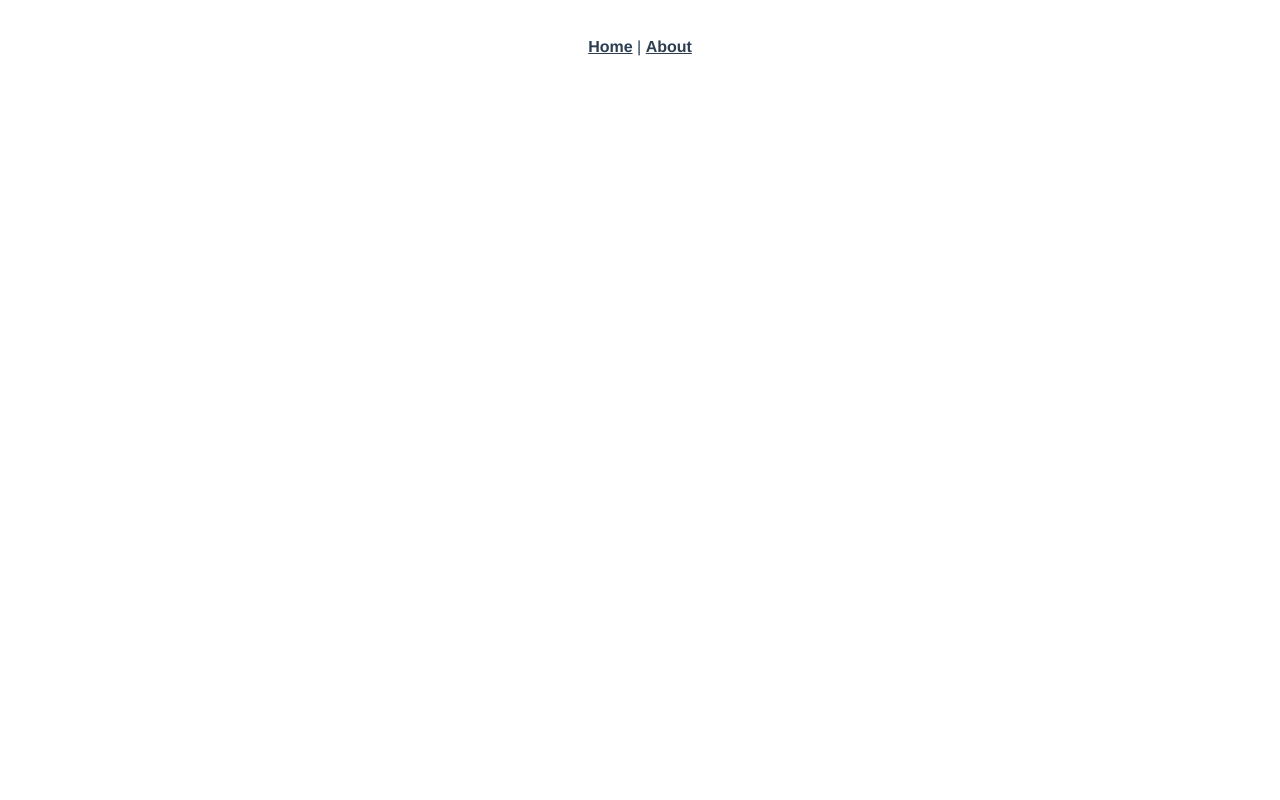
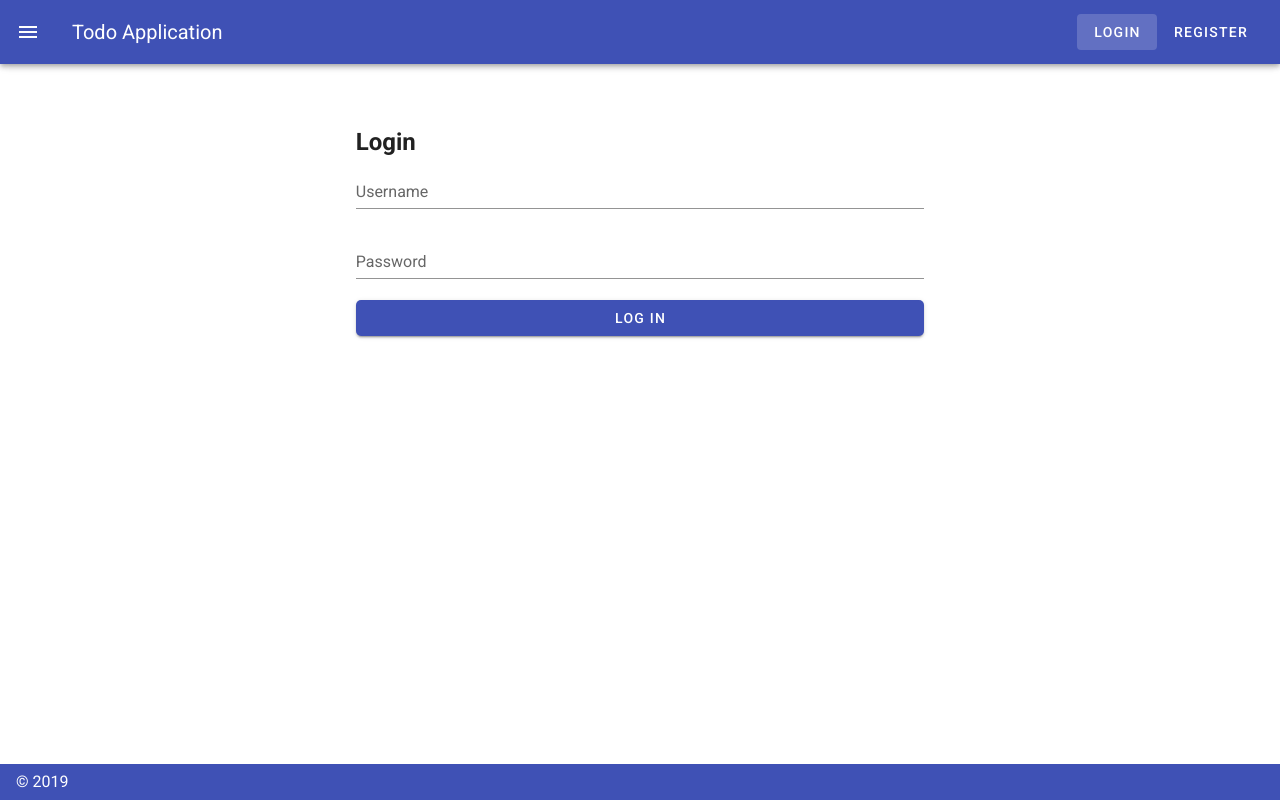
Before and after one commit to jarnobogaert9/todolatly-frontend, a Vue app: page /login in a window 1280 px wide. Built offline with nearby package versions, Linux system fonts and the light colour scheme.

Commit message:
Feat: base layout and login action

```diff
--- a/public/index.html
+++ b/public/index.html
@@ -6,6 +6,9 @@
     <meta name="viewport" content="width=device-width,initial-scale=1.0">
     <link rel="icon" href="<%= BASE_URL %>favicon.ico">
     <title><%= htmlWebpackPlugin.options.title %></title>
+    <link rel="stylesheet" href="https://fonts.googleapis.com/css?family=Roboto:100,300,400,500,700,900">
+    <link rel="stylesheet" href="https://cdn.jsdelivr.net/npm/@mdi/font@latest/css/materialdesignicons.min.css">
+    <link rel="stylesheet" href="https://fonts.googleapis.com/css?family=Roboto:300,400,500,700|Material+Icons">
   </head>
   <body>
     <noscript>
--- a/src/App.vue
+++ b/src/App.vue
@@ -1,32 +1,75 @@
 <template>
-  <div id="app">
-    <div id="nav">
-      <router-link to="/">Home</router-link> |
-      <router-link to="/about">About</router-link>
-    </div>
-    <router-view/>
-  </div>
+  <v-app id="inspire">
+    <!-- Left Navbar -->
+    <v-navigation-drawer
+      v-model="drawer"
+      app
+      :clipped="$vuetify.breakpoint.lgAndUp"
+    >
+      <v-list dense>
+        <v-list-item v-for="link in links" :key="link.text" router :to="link.route" link>
+          <v-list-item-action>
+            <v-icon>{{link.icon}}</v-icon>
+          </v-list-item-action>
+          <v-list-item-content>
+            <v-list-item-title>{{link.text}}</v-list-item-title>
+          </v-list-item-content>
+        </v-list-item>
+      </v-list>
+    </v-navigation-drawer>
+
+    <!-- Upper Navbar -->
+    <v-app-bar
+      app
+      color="indigo"
+      dark
+      :clipped-left="$vuetify.breakpoint.lgAndUp"
+    >
+      <v-app-bar-nav-icon @click.stop="drawer = !drawer"></v-app-bar-nav-icon>
+      <v-toolbar-title>Todo Application</v-toolbar-title>
+
+      <v-spacer></v-spacer>
+      <v-btn to="/login" text color="white">Login</v-btn>
+      <v-btn text color="white">Register</v-btn>
+    </v-app-bar>
+
+    <v-content>
+      <v-container>
+        <router-view></router-view>
+      </v-container>
+    </v-content>
+    <v-footer
+      color="indigo"
+      app
+    >
+      <span class="white--text">&copy; 2019</span>
+    </v-footer>
+  </v-app>
 </template>
 
-<style>
-#app {
-  font-family: Avenir, Helvetica, Arial, sans-serif;
-  -webkit-font-smoothing: antialiased;
-  -moz-osx-font-smoothing: grayscale;
-  text-align: center;
-  color: #2c3e50;
-}
+<script>
+export default {
+  name: 'App',
 
-#nav {
-  padding: 30px;
-}
-
-#nav a {
-  font-weight: bold;
-  color: #2c3e50;
-}
-
-#nav a.router-link-exact-active {
-  color: #42b983;
-}
-</style>
+  data: () => ({
+    drawer: false,
+    links: [
+      {
+        route: '/',
+        icon: 'mdi-home',
+        text: 'Home'
+      },
+      {
+        route: '/todos',
+        icon: 'list_alt',
+        text: 'Todos'
+      },
+      {
+        route: '/about',
+        icon: 'account_circle',
+        text: 'Profile'
+      }
+    ]
+  }),
+};
+</script>
--- a/src/components/HelloWorld.vue
+++ b/src/components/HelloWorld.vue
@@ -1,60 +1,151 @@
 <template>
-  <div class="hello">
-    <h1>{{ msg }}</h1>
-    <p>
-      For a guide and recipes on how to configure / customize this project,<br>
-      check out the
-      <a href="https://cli.vuejs.org" target="_blank" rel="noopener">vue-cli documentation</a>.
-    </p>
-    <h3>Installed CLI Plugins</h3>
-    <ul>
-      <li><a href="https://github.com/vuejs/vue-cli/tree/dev/packages/%40vue/cli-plugin-babel" target="_blank" rel="noopener">babel</a></li>
-      <li><a href="https://github.com/vuejs/vue-cli/tree/dev/packages/%40vue/cli-plugin-router" target="_blank" rel="noopener">router</a></li>
-      <li><a href="https://github.com/vuejs/vue-cli/tree/dev/packages/%40vue/cli-plugin-vuex" target="_blank" rel="noopener">vuex</a></li>
-      <li><a href="https://github.com/vuejs/vue-cli/tree/dev/packages/%40vue/cli-plugin-eslint" target="_blank" rel="noopener">eslint</a></li>
-    </ul>
-    <h3>Essential Links</h3>
-    <ul>
-      <li><a href="https://vuejs.org" target="_blank" rel="noopener">Core Docs</a></li>
-      <li><a href="https://forum.vuejs.org" target="_blank" rel="noopener">Forum</a></li>
-      <li><a href="https://chat.vuejs.org" target="_blank" rel="noopener">Community Chat</a></li>
-      <li><a href="https://twitter.com/vuejs" target="_blank" rel="noopener">Twitter</a></li>
-      <li><a href="https://news.vuejs.org" target="_blank" rel="noopener">News</a></li>
-    </ul>
-    <h3>Ecosystem</h3>
-    <ul>
-      <li><a href="https://router.vuejs.org" target="_blank" rel="noopener">vue-router</a></li>
-      <li><a href="https://vuex.vuejs.org" target="_blank" rel="noopener">vuex</a></li>
-      <li><a href="https://github.com/vuejs/vue-devtools#vue-devtools" target="_blank" rel="noopener">vue-devtools</a></li>
-      <li><a href="https://vue-loader.vuejs.org" target="_blank" rel="noopener">vue-loader</a></li>
-      <li><a href="https://github.com/vuejs/awesome-vue" target="_blank" rel="noopener">awesome-vue</a></li>
-    </ul>
-  </div>
+  <v-container>
+    <v-row class="text-center">
+      <v-col cols="12">
+        <v-img
+          :src="require('../assets/logo.svg')"
+          class="my-3"
+          contain
+          height="200"
+        />
+      </v-col>
+
+      <v-col class="mb-4">
+        <h1 class="display-2 font-weight-bold mb-3">
+          Welcome to Vuetify
+        </h1>
+
+        <p class="subheading font-weight-regular">
+          For help and collaboration with other Vuetify developers,
+          <br>please join our online
+          <a
+            href="https://community.vuetifyjs.com"
+            target="_blank"
+          >Discord Community</a>
+        </p>
+      </v-col>
+
+      <v-col
+        class="mb-5"
+        cols="12"
+      >
+        <h2 class="headline font-weight-bold mb-3">
+          What's next?
+        </h2>
+
+        <v-row justify="center">
+          <a
+            v-for="(next, i) in whatsNext"
+            :key="i"
+            :href="next.href"
+            class="subheading mx-3"
+            target="_blank"
+          >
+            {{ next.text }}
+          </a>
+        </v-row>
+      </v-col>
+
+      <v-col
+        class="mb-5"
+        cols="12"
+      >
+        <h2 class="headline font-weight-bold mb-3">
+          Important Links
+        </h2>
+
+        <v-row justify="center">
+          <a
+            v-for="(link, i) in importantLinks"
+            :key="i"
+            :href="link.href"
+            class="subheading mx-3"
+            target="_blank"
+          >
+            {{ link.text }}
+          </a>
+        </v-row>
+      </v-col>
+
+      <v-col
+        class="mb-5"
+        cols="12"
+      >
+        <h2 class="headline font-weight-bold mb-3">
+          Ecosystem
+        </h2>
+
+        <v-row justify="center">
+          <a
+            v-for="(eco, i) in ecosystem"
+            :key="i"
+            :href="eco.href"
+            class="subheading mx-3"
+            target="_blank"
+          >
+            {{ eco.text }}
+          </a>
+        </v-row>
+      </v-col>
+    </v-row>
+  </v-container>
 </template>
 
 <script>
-export default {
-  name: 'HelloWorld',
-  props: {
-    msg: String
+  export default {
+    name: 'HelloWorld',
+
+    data: () => ({
+      ecosystem: [
+        {
+          text: 'vuetify-loader',
+          href: 'https://github.com/vuetifyjs/vuetify-loader',
+        },
+        {
+          text: 'github',
+          href: 'https://github.com/vuetifyjs/vuetify',
+        },
+        {
+          text: 'awesome-vuetify',
+          href: 'https://github.com/vuetifyjs/awesome-vuetify',
+        },
+      ],
+      importantLinks: [
+        {
+          text: 'Documentation',
+          href: 'https://vuetifyjs.com',
+        },
+        {
+          text: 'Chat',
+          href: 'https://community.vuetifyjs.com',
+        },
+        {
+          text: 'Made with Vuetify',
+          href: 'https://madewithvuejs.com/vuetify',
+        },
+        {
+          text: 'Twitter',
+          href: 'https://twitter.com/vuetifyjs',
+        },
+        {
+          text: 'Articles',
+          href: 'https://medium.com/vuetify',
+        },
+      ],
+      whatsNext: [
+        {
+          text: 'Explore components',
+          href: 'https://vuetifyjs.com/components/api-explorer',
+        },
+        {
+          text: 'Select a layout',
+          href: 'https://vuetifyjs.com/layout/pre-defined',
+        },
+        {
+          text: 'Frequently Asked Questions',
+          href: 'https://vuetifyjs.com/getting-started/frequently-asked-questions',
+        },
+      ],
+    }),
   }
-}
 </script>
-
-<!-- Add "scoped" attribute to limit CSS to this component only -->
-<style scoped>
-h3 {
-  margin: 40px 0 0;
-}
-ul {
-  list-style-type: none;
-  padding: 0;
-}
-li {
-  display: inline-block;
-  margin: 0 10px;
-}
-a {
-  color: #42b983;
-}
-</style>
--- /dev/null
+++ b/src/config.js
@@ -0,0 +1,3 @@
+module.exports = {
+    BASE_API_URL: 'http://localhost:4000/api/v1'
+}
--- a/src/main.js
+++ b/src/main.js
@@ -2,11 +2,13 @@ import Vue from 'vue'
 import App from './App.vue'
 import router from './router'
 import store from './store'
+import vuetify from './plugins/vuetify';
 
 Vue.config.productionTip = false
 
 new Vue({
   router,
   store,
+  vuetify,
   render: h => h(App)
 }).$mount('#app')
--- /dev/null
+++ b/src/plugins/vuetify.js
@@ -0,0 +1,7 @@
+import Vue from 'vue';
+import Vuetify from 'vuetify/lib';
+
+Vue.use(Vuetify);
+
+export default new Vuetify({
+});
--- a/src/router/index.js
+++ b/src/router/index.js
@@ -1,23 +1,29 @@
 import Vue from 'vue'
 import VueRouter from 'vue-router'
 import Home from '../views/Home.vue'
+import Login from '../views/Login.vue'
 
 Vue.use(VueRouter)
 
   const routes = [
   {
     path: '/',
-    name: 'Home',
-    component: Home
+    name: 'home',
+    component: Home,
   },
   {
     path: '/about',
-    name: 'About',
+    name: 'about',
     // route level code-splitting
     // this generates a separate chunk (about.[hash].js) for this route
     // which is lazy-loaded when the route is visited.
     component: () => import(/* webpackChunkName: "about" */ '../views/About.vue')
-  }
+  },
+  {
+    path: '/login',
+    name: 'login',
+    component: Login
+  },
 ]
 
 const router = new VueRouter({
--- a/src/views/Home.vue
+++ b/src/views/Home.vue
@@ -1,18 +1,13 @@
 <template>
-  <div class="home">
-    <img alt="Vue logo" src="../assets/logo.png">
-    <HelloWorld msg="Welcome to Your Vue.js App"/>
+  <div>
+    <h1>Welcome to your homepage.</h1>
+    <p>Get shit done.</p>
   </div>
 </template>
 
 <script>
-// @ is an alias to /src
-import HelloWorld from '@/components/HelloWorld.vue'
 
 export default {
   name: 'Home',
-  components: {
-    HelloWorld
-  }
 }
 </script>
--- /dev/null
+++ b/src/views/Login.vue
@@ -0,0 +1,79 @@
+<template>
+  <div>
+    <v-row class justify="center" algin="center" no-gutter>
+      <v-col lg="6" class="mt-12">
+        <v-alert v-if="msg" type="error">{{msg}}</v-alert>
+        <h2>Login</h2>
+        <v-form ref="form">
+          <v-text-field v-model="user.username" label="Username"></v-text-field>
+          <v-text-field v-model="user.password" label="Password"></v-text-field>
+          <v-btn @click="loginAction" color="indigo white--text" :loading="loading">Log In</v-btn>
+        </v-form>
+      </v-col>
+    </v-row>
+  </div>
+</template>
+
+<script>
+import { BASE_API_URL } from "../config";
+export default {
+  data() {
+    return {
+      user: {
+        username: "",
+        password: ""
+      },
+      msg: "",
+      loading: false
+    };
+  },
+  methods: {
+    async loginAction() {
+      this.loading = true;
+      const { username, password } = this.user;
+      const response = await fetch(
+        `${BASE_API_URL}/users/login?username=${username}&password=${password}`
+      );
+      const json = await response.json();
+      if (response.status == 400) {
+        this.msg = json.msg;
+      } else if (response.status == 200) {
+        this.$router.push('/');
+      }
+      this.loading = false;
+    }
+  }
+};
+</script>
+
+<style lang="css" scoped>
+.form {
+  width: 30%;
+  margin: 0 auto;
+}
+.input {
+  display: block;
+}
+.input input {
+  padding: 0.8em 2em;
+  margin: 0 0 1em 0;
+  border-radius: 5px;
+  border: 1px solid rgb(218, 218, 218);
+  width: 100%;
+  box-sizing: border-box;
+}
+button {
+  width: 100%;
+  box-sizing: border-box;
+  border: none;
+  background-color: rgb(108, 51, 214);
+  color: #fff;
+  border-radius: 5px;
+  padding: 0.8em;
+  cursor: pointer;
+  transition: ease-in-out 0.09s;
+}
+button:hover {
+  background-color: rgb(92, 43, 182);
+}
+</style>
--- /dev/null
+++ b/vue.config.js
@@ -0,0 +1,5 @@
+module.exports = {
+  "transpileDependencies": [
+    "vuetify"
+  ]
+}
```
Also changed, not shown: package.json (+6 -1 lines), src/assets/logo.svg (added), 1 other file (tests, documents, lock files or other folders).
